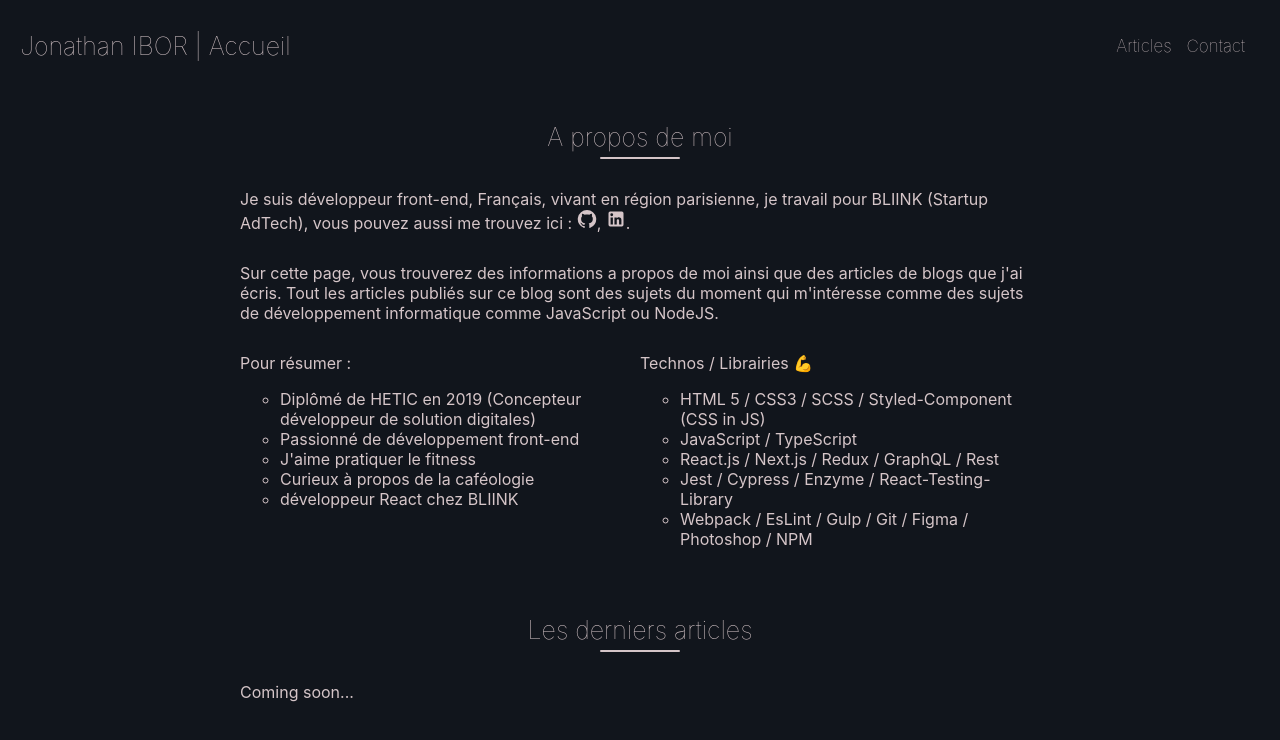
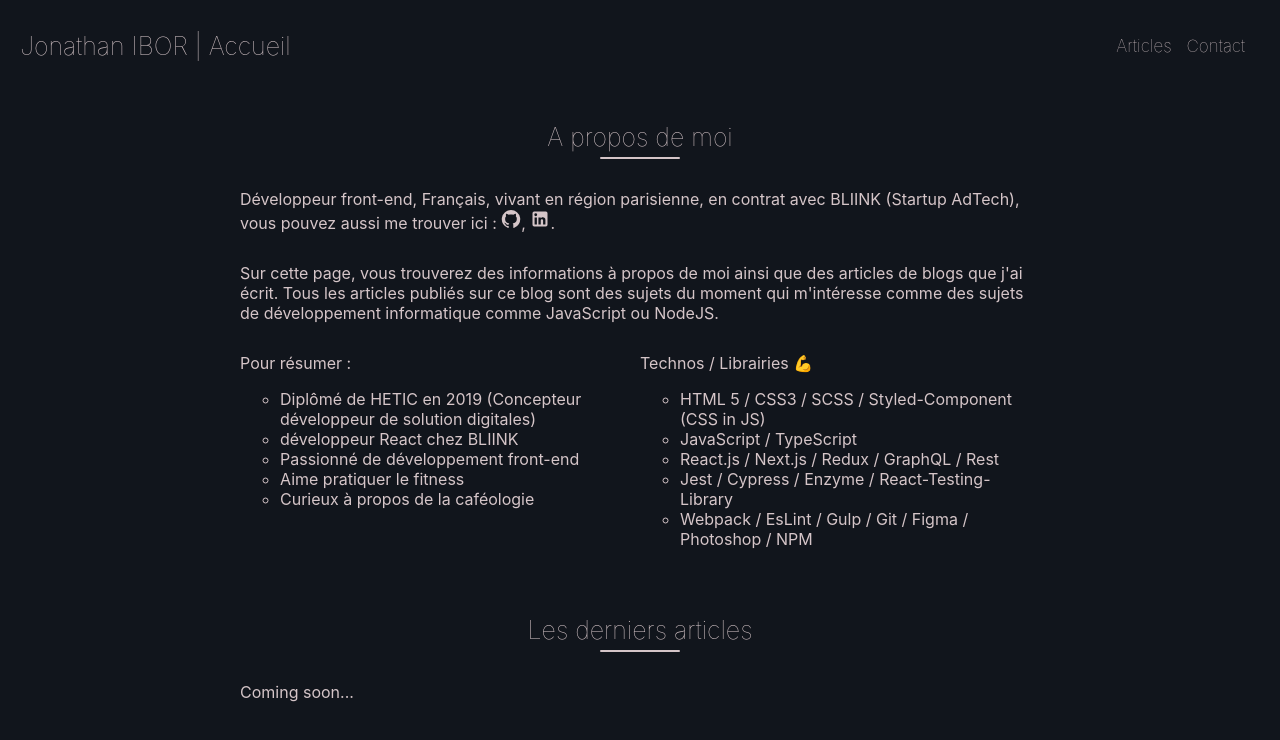
Before and after one commit to Kola-Kola/NewPortfolio, a Next.js app: page / in a window 1280 px wide. Shown: the top 740 px of the page. Built offline with nearby package versions, Linux system fonts and the light colour scheme.

Commit message:
fix: presentation text

```diff
--- a/pages/index.tsx
+++ b/pages/index.tsx
@@ -99,15 +99,14 @@ const Blog = ({posts}: any) => {
             <MiddleUnderlineText data-cy="MiddleUnderlineText"/>
           </div>
           <TextContainer data-cy="firstTextContainer">
-            Je suis développeur front-end, Français, vivant en région parisienne, je travail pour BLIINK
-            (Startup AdTech),
-            vous pouvez aussi me trouvez ici : <a data-cy="github" target="_blank" rel="noreferrer" href="https://github.com/Kola-Kola"><GitHubIcon fontSize="small"/></a>, <a data-cy="linkedin" target="_blank" rel="noreferrer" href="https://www.linkedin.com/in/jonathan-ibor-ab4607127/"><LinkedInIcon
+            Développeur front-end, Français, vivant en région parisienne, en contrat avec BLIINK (Startup AdTech),
+            vous pouvez aussi me trouver ici : <a data-cy="github" target="_blank" rel="noreferrer" href="https://github.com/Kola-Kola"><GitHubIcon fontSize="small"/></a>, <a data-cy="linkedin" target="_blank" rel="noreferrer" href="https://www.linkedin.com/in/jonathan-ibor-ab4607127/"><LinkedInIcon
             fontSize="small"/></a>.
           </TextContainer>
           <TextContainer data-cy="secondTextContainer">
-            Sur cette page, vous trouverez des informations a propos de moi ainsi que des articles de blogs que j&apos;ai
-            écris.
-            Tout les articles publiés sur ce blog sont des sujets du moment qui m&apos;intéresse comme des sujets de
+            Sur cette page, vous trouverez des informations à propos de moi ainsi que des articles de blogs que j&apos;ai
+            écrit.
+            Tous les articles publiés sur ce blog sont des sujets du moment qui m&apos;intéresse comme des sujets de
             développement informatique comme JavaScript ou NodeJS.
           </TextContainer>
           <Row>
@@ -116,10 +115,10 @@ const Blog = ({posts}: any) => {
               <ul>
                 <List>Diplômé de <a target="_blank" rel="noreferrer" href="https://www.hetic.net/">HETIC</a> en 2019 (Concepteur développeur de solution
                   digitales)</List>
+                <List>développeur React chez <a target="_blank" rel="noreferrer" href="https://bliink.io">BLIINK</a> </List>
                 <List>Passionné de développement front-end</List>
-                <List>J&apos;aime pratiquer le fitness </List>
+                <List>Aime pratiquer le fitness </List>
                 <List>Curieux à propos de la caféologie</List>
-                <List>développeur React chez <a target="_blank" rel="noreferrer" href="https://bliink.io">BLIINK</a> </List>
               </ul>
             </TextContainerWithWidth>
             <TextContainerWithWidth data-cy="secondSkillset">
```
